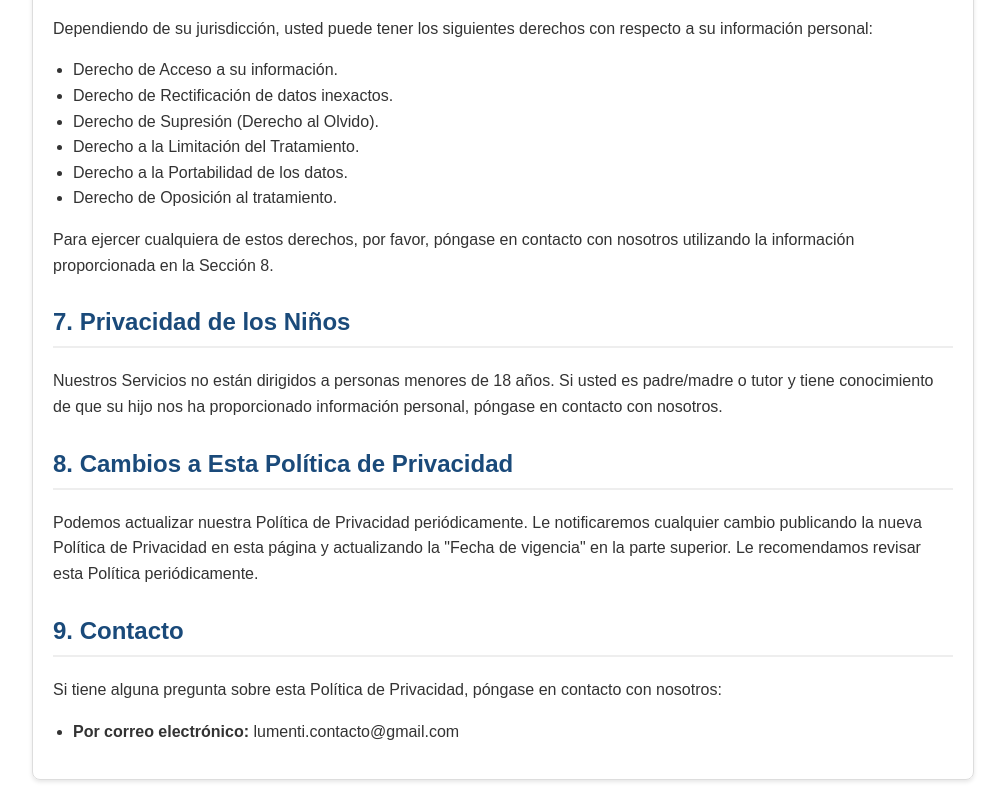
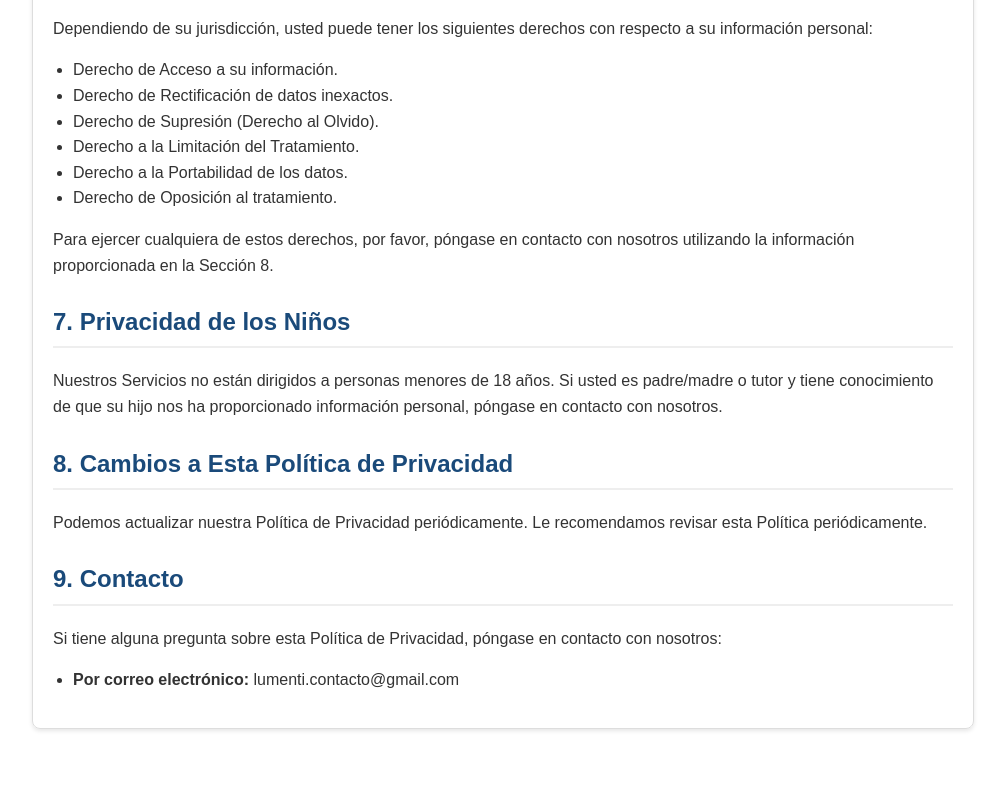
Before and after one commit to lumentiapps/lumenti.github.io, a plain HTML site: page privacidad.html in a window 1280 px wide. Shown: the part 1800-2600 px from the top of the page, without its empty margins (137-1142 px from the left). After the commit the page ends 2549 px from the top, so only its background shows below. Drawn offline with Linux system fonts and the light colour scheme.

Commit message:
Update privacidad.html

```diff
--- a/privacidad.html
+++ b/privacidad.html
@@ -133,7 +133,7 @@
 
         <h2>8. Cambios a Esta Política de Privacidad</h2>
         <p>
-            Podemos actualizar nuestra Política de Privacidad periódicamente. Le notificaremos cualquier cambio publicando la nueva Política de Privacidad en esta página y actualizando la "Fecha de vigencia" en la parte superior. Le recomendamos revisar esta Política periódicamente.
+            Podemos actualizar nuestra Política de Privacidad periódicamente. Le recomendamos revisar esta Política periódicamente.
         </p>
 
         <h2>9. Contacto</h2>
```
